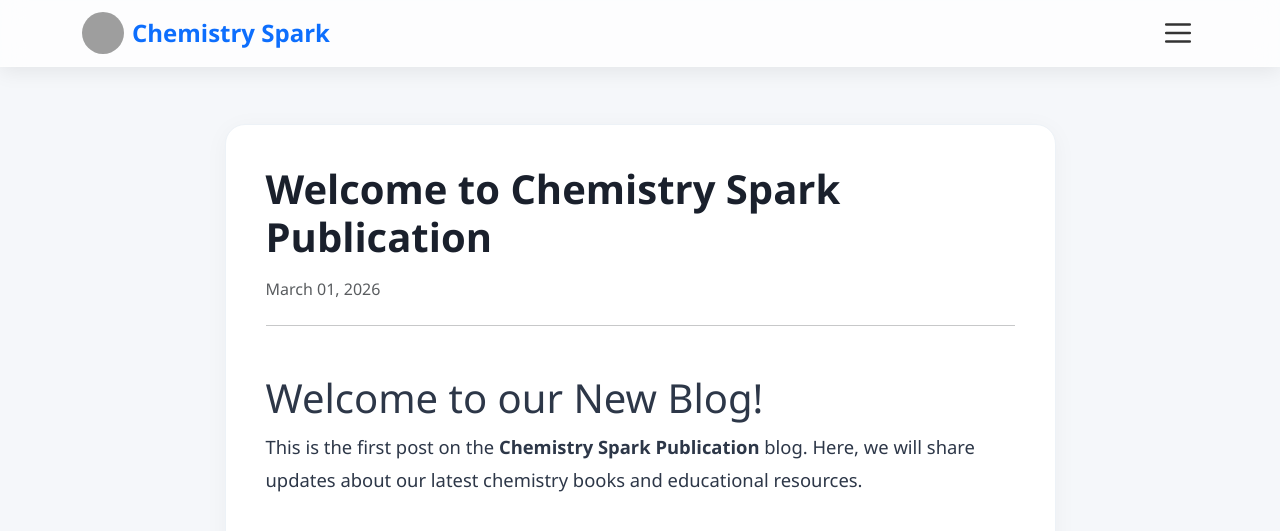
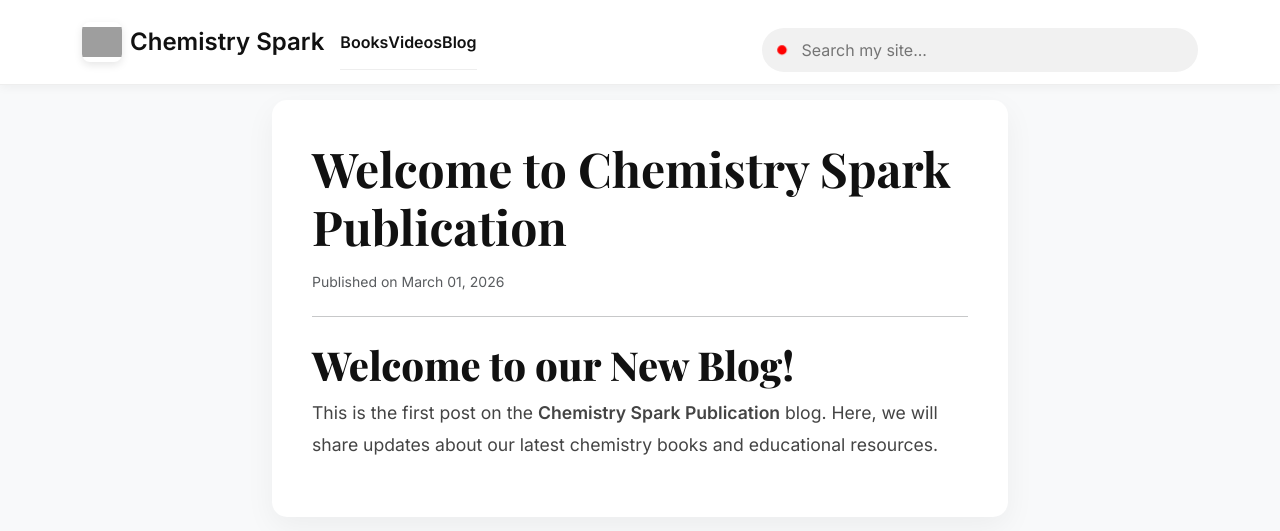
Before and after one commit to sudhirnama19/Chemistry-spark, a Jekyll site: the page built from _posts/2026-03-01-welcome-to-chemistry-spark.md, in a window 1280 px wide. Shown: the top 531 px of the page. Built offline with Jekyll 4.4.1, drawn with Linux system fonts in a browser that asks for light colours; grey boxes are pictures that could not be loaded.

Commit message:
post.html

```diff
--- a/_layouts/post.html
+++ b/_layouts/post.html
@@ -5,126 +5,110 @@
     <meta name="viewport" content="width=device-width, initial-scale=1.0">
     <title>{{ page.title }} | Chemistry Spark</title>
     <link href="https://cdn.jsdelivr.net/npm/bootstrap@5.3.0/dist/css/bootstrap.min.css" rel="stylesheet">
+    <link href="https://fonts.googleapis.com/css2?family=Playfair+Display:wght@700;800&family=Inter:wght@400;600&display=swap" rel="stylesheet">
+
     <style>
-        /* 3D Glassmorphism Header */
-        .glass-header {
-            background: rgba(255, 255, 255, 0.75);
-            backdrop-filter: blur(12px);
-            -webkit-backdrop-filter: blur(12px);
-            border-bottom: 1px solid rgba(255, 255, 255, 0.3);
-            box-shadow: 0 4px 20px rgba(0, 0, 0, 0.08);
-            position: fixed;
-            top: 0;
-            width: 100%;
+        :root { --primary-blue: #007bff; --dark-blue: #0056b3; }
+        body { font-family: 'Inter', sans-serif; background: #f8f9fa; padding-top: 100px; }
+        h1 { font-family: 'Playfair Display', serif; font-weight: 800; color: #111; }
+
+        /* --- 3D GLASS HEADER (MATCHES INDEX.HTML) --- */
+        .navbar {
+            background: #ffffff !important;
+            min-height: 85px;
+            box-shadow: 0 2px 10px rgba(0,0,0,0.05);
+            border-bottom: 1px solid #eee;
             z-index: 1050;
-            padding: 12px 0;
         }
 
-        body {
-            padding-top: 100px;
-            background-color: #f5f7fa;
-            font-family: 'Segoe UI', Roboto, Helvetica, Arial, sans-serif;
+        .brand-logo-box {
+            width: 40px; height: 40px; background: #fff; border-radius: 8px;
+            display: flex; align-items: center; justify-content: center;
+            overflow: hidden; box-shadow: 0 3px 8px rgba(0,0,0,0.1);
         }
 
-        /* Modern Floating Menu Card */
-        .custom-menu-card {
-            background: #ffffff;
-            border-radius: 24px;
-            box-shadow: 0 15px 35px rgba(0,0,0,0.12);
-            border: 1px solid rgba(0,0,0,0.05);
-            padding: 24px;
-            margin-top: 10px;
+        /* --- FLOATING HYPER-MENU (MATCHES INDEX.HTML LOGIC) --- */
+        @media (max-width: 991px) {
+            .navbar-collapse {
+                background: #ffffff !important;
+                position: fixed !important;
+                top: 85px !important;
+                left: 4% !important;
+                width: 92% !important;
+                padding: 20px !important;
+                border-radius: 20px !important;
+                border-bottom: 3px solid #007bff !important;
+                box-shadow: 0 15px 45px rgba(0,0,0,0.3) !important;
+                z-index: 999999 !important;
+            }
         }
 
-        .menu-item {
-            padding: 14px 18px;
-            font-weight: 600;
-            color: #2d3436;
-            text-decoration: none;
-            display: block;
-            border-bottom: 1px solid #f1f1f1;
-            transition: 0.2s;
+        .nav-link { font-weight: 700 !important; color: #111 !important; border-bottom: 1px solid #eee; padding: 15px 0 !important; }
+
+        /* --- SEARCH BUBBLE WITH RED DOT (MATCHES INDEX.HTML) --- */
+        .search-bubble {
+            background: #f1f1f1; border-radius: 50px; padding: 5px 15px;
+            display: flex; align-items: center; margin-top: 15px; width: 100%;
         }
 
-        .menu-item:hover { color: #007bff; background: #f8f9fa; border-radius: 8px; }
-        .menu-item:last-of-type { border-bottom: none; }
-
-        /* Working Search Bar Style */
-        .search-container-box {
-            background: #f1f3f4;
-            border-radius: 30px;
-            padding: 8px 18px;
-            margin-top: 18px;
-            display: flex;
-            align-items: center;
+        .red-dot {
+            height: 10px; width: 10px; background-color: red; border-radius: 50%;
+            display: inline-block; animation: pulse-red 1.5s infinite; margin-right: 10px;
         }
 
-        .search-dot {
-            height: 12px;
-            width: 12px;
-            background-color: #ea4335;
-            border-radius: 50%;
-            margin-right: 12px;
-            flex-shrink: 0;
+        @keyframes pulse-red {
+            0% { transform: scale(0.95); box-shadow: 0 0 0 0 rgba(255, 0, 0, 0.7); }
+            70% { transform: scale(1); box-shadow: 0 0 0 6px rgba(255, 0, 0, 0); }
+            100% { transform: scale(0.95); box-shadow: 0 0 0 0 rgba(255, 0, 0, 0); }
         }
 
-        /* Article Styling */
-        .post-main-card {
-            background: white;
-            border-radius: 20px;
-            padding: 40px;
-            box-shadow: 0 4px 25px rgba(0,0,0,0.04);
-            border: 1px solid #edf2f7;
-        }
-
-        .post-content { line-height: 1.8; color: #2d3748; font-size: 1.15rem; }
+        /* --- POST CONTENT CARD --- */
+        .post-card { background: white; border-radius: 15px; padding: 40px; box-shadow: 0 10px 30px rgba(0,0,0,0.05); }
+        .post-body { line-height: 1.8; font-size: 1.1rem; color: #444; }
     </style>
 </head>
 <body>
 
-<header class="glass-header">
-    <div class="container d-flex justify-content-between align-items-center">
+<nav class="navbar navbar-expand-lg navbar-light fixed-top">
+    <div class="container">
         <a class="navbar-brand d-flex align-items-center" href="/">
-            <img src="https://images.sudhirnama.in/images/chemistry-spark.webp" width="42" height="42" class="rounded-circle me-2" alt="chemistry spark publication Logo">
-            <span class="fw-bold text-primary fs-4">Chemistry Spark</span>
+            <div class="brand-logo-box">
+                <img src="https://images.sudhirnama.in/images/chemistry-spark.webp" width="100%" alt="Logo">
+            </div>
+            <span class="fw-bold fs-4 ms-2" style="color:#111;">Chemistry Spark</span>
         </a>
 
-        <button class="btn border-0 p-1" type="button" data-bs-toggle="collapse" data-bs-target="#floatingMenu">
-            <svg width="32" height="32" viewBox="0 0 30 30" fill="none" xmlns="http://www.w3.org/2000/svg">
-                <path d="M4 7h22M4 15h22M4 23h22" stroke="#333" stroke-width="2.5" stroke-linecap="round"/>
-            </svg>
+        <button class="navbar-toggler" type="button" data-bs-toggle="collapse" data-bs-target="#hyperNav">
+            <span class="navbar-toggler-icon"></span>
         </button>
-    </div>
-</header>
 
-<div class="collapse container" id="floatingMenu" style="position: fixed; top: 70px; z-index: 1040; left: 0; right: 0;">
-    <div class="row justify-content-end">
-        <div class="col-12 col-md-5 col-lg-4">
-            <div class="custom-menu-card">
-                <a href="/#books-section" class="menu-item">Books</a>
-                <a href="/#videos-section" class="menu-item">Videos</a>
-                <a href="/#latest-articles" class="menu-item">Blog</a>
+        <div class="collapse navbar-collapse" id="hyperNav">
+            <ul class="navbar-nav me-auto mb-2 mb-lg-0 w-100">
+                <li class="nav-item"><a class="nav-link" href="/#books">Books</a></li>
+                <li class="nav-item"><a class="nav-link" href="/#videos">Videos</a></li>
+                <li class="nav-item"><a class="nav-link" href="/#latest-articles">Blog</a></li>
+            </ul>
 
-                <form action="https://www.google.com/search" method="get" target="_blank" class="search-container-box">
-                    <span class="search-dot"></span>
-                    <input type="hidden" name="q" value="site:chemistryspark.sudhirnama.in">
-                    <input type="text" name="q" class="form-control border-0 bg-transparent p-0" placeholder="Search my site..." style="box-shadow: none; font-size: 0.95rem;">
+            <div class="search-bubble">
+                <form action="https://www.google.com/search" method="GET" class="d-flex align-items-center w-100">
+                    <span class="red-dot"></span>
+                    <input type="hidden" name="as_sitesearch" value="chemistryspark.sudhirnama.in">
+                    <input type="text" name="q" placeholder="Search my site..." required
+                           style="border:none; background:transparent; outline:none; flex:1; padding: 5px;">
                 </form>
             </div>
         </div>
     </div>
-</div>
+</nav>
 
-<main class="container my-4">
+<main class="container mb-5">
     <div class="row justify-content-center">
-        <div class="col-lg-9">
-            <article class="post-main-card">
-                <h1 class="fw-bold mb-3" style="color: #1a202c;">{{ page.title }}</h1>
-                <div class="text-muted mb-4 d-flex align-items-center">
-                    <span>{{ page.date | date: "%B %d, %Y" }}</span>
-                </div>
-                <hr class="mb-5">
-                <div class="post-content">
+        <div class="col-lg-8">
+            <article class="post-card">
+                <h1 class="display-5 mb-3">{{ page.title }}</h1>
+                <p class="text-muted small">Published on {{ page.date | date: "%B %d, %Y" }}</p>
+                <hr class="my-4">
+                <div class="post-body">
                     {{ content }}
                 </div>
             </article>
@@ -132,7 +116,18 @@
     </div>
 </main>
 
+<script src="https://code.jquery.com/jquery-3.6.0.min.js"></script>
 <script src="https://cdn.jsdelivr.net/npm/bootstrap@5.3.0/dist/js/bootstrap.bundle.min.js"></script>
+<script>
+    // Auto-close menu on link click (Same as index.html)
+    document.addEventListener('click', function (event) {
+        var menu = document.getElementById('hyperNav');
+        if (event.target.classList.contains('nav-link')) {
+            var bsCollapse = new bootstrap.Collapse(menu, {toggle: false});
+            bsCollapse.hide();
+        }
+    });
+</script>
 
 </body>
 </html>
```
